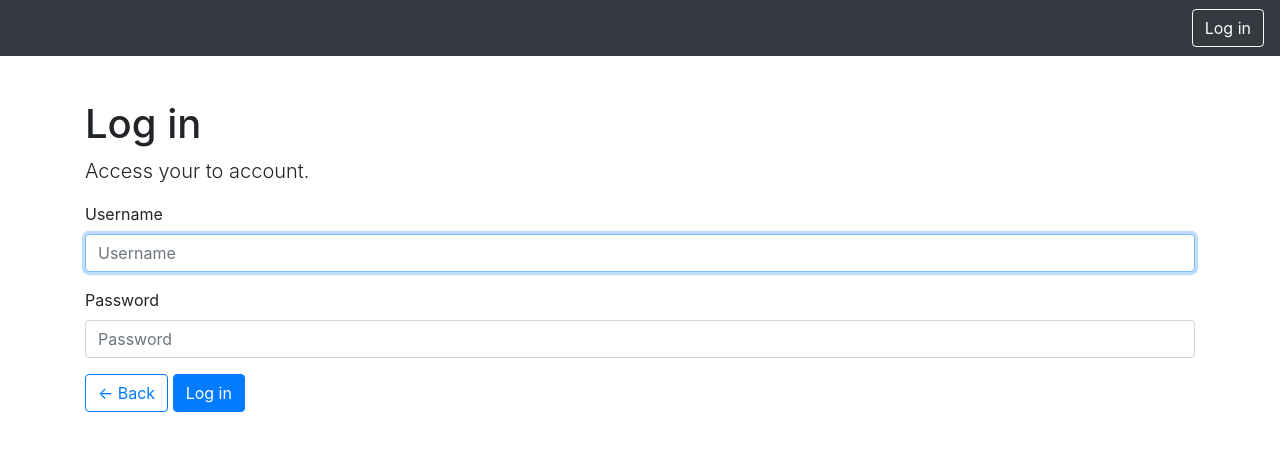
After one commit to zonagilreath/wdc-class-material-auth-sessions-commands, a Django app: page /accounts/login/ in a window 1280 px wide. The commit adds this page. Shown: the top 451 px of the page. Run offline with Django 3.2, Linux system fonts and the light colour scheme; some libraries are stand-ins or nearby versions.

Commit message:
Implement authentication. Login/Logout and login_required

```diff
--- /dev/null
+++ b/sample_project/sample_app/templates/registration/login.html
@@ -0,0 +1,52 @@
+{% load bootstrap4 %}
+
+<!doctype html>
+<html lang="en">
+  <head>
+    <meta charset="utf-8">
+    <meta name="viewport" content="width=device-width, initial-scale=1, shrink-to-fit=no">
+    <meta name="description" content="">
+    <meta name="author" content="">
+    <link rel="icon" href="https://rmotr.com/static/favicons/apple-icon-60x60.c69b596ccabe.png">
+    <title>Coinmarketcap clone</title>
+    <link href="https://maxcdn.bootstrapcdn.com/bootstrap/4.0.0/css/bootstrap.min.css" rel="stylesheet">
+    <link href="https://cdnjs.cloudflare.com/ajax/libs/font-awesome/4.7.0/css/font-awesome.css" rel="stylesheet">
+    <style media="screen">
+      .container {
+        margin-top: 100px;
+      }
+    </style>
+  </head>
+
+  <body>
+    <nav class="navbar navbar-expand-md navbar-dark bg-dark fixed-top">
+      <a class="navbar-brand" href="/products"><img src="https://rmotr.com/static/favicons/apple-icon-60x60.c69b596ccabe.png" alt="" width="32"></a>
+      <ul class="nav navbar-nav mr-auto"></ul>
+      <ul class="nav navbar-nav">
+      {% if request.user.is_authenticated %}
+        <li class="nav-item"><a class="nav-link active" href="#"><i class="fa fa-user"></i> {{request.user.username|capfirst}}</a></li>
+        <li class="nav-item"><a class="btn btn-outline-light" href="/accounts/logout">Log out</a></li>
+      {% else %}
+        <li class="nav-item"><a class="btn btn-outline-light" href="/accounts/login">Log in</a></li>
+      {% endif %}
+      </ul>
+    </nav>
+
+    <main role="main" class="container">
+      <div class="starter-template">
+        <h1>Log in</h1>
+        <p class="lead">
+          Access your to account.
+        </p>
+        <form class="" action="" method="post">
+          {% csrf_token %}
+          {% bootstrap_form form %}
+          {% buttons %}
+              <a href="/"><button type="button" class="btn btn-outline-primary">← Back</button></a>
+              <button type="submit" class="btn btn-primary">Log in</button>
+          {% endbuttons %}
+        </form>
+      </div>
+    </main>
+  </body>
+</html>
--- a/sample_project/sample_app/urls.py
+++ b/sample_project/sample_app/urls.py
@@ -1,9 +1,12 @@
 from django.urls import path
+from django.conf.urls import include
 
 from . import views
 
 
 urlpatterns = [
+    path('accounts/', include('django.contrib.auth.urls')),
+
     path('authors/', views.authors, name='authors'),
     path('author/<int:author_id>/', views.author, name='author_by_id'),
     path('create_book/', views.create_book, name='create_book'),
--- a/sample_project/sample_project/settings.py
+++ b/sample_project/sample_project/settings.py
@@ -127,3 +127,6 @@ USE_TZ = True
 # https://docs.djangoproject.com/en/2.0/howto/static-files/
 
 STATIC_URL = '/static/'
+
+LOGIN_REDIRECT_URL = '/'
+LOGOUT_REDIRECT_URL = '/'
```
Also changed, not shown: sample_project/sample_app/templates/base.html (+15 -1 lines), sample_project/sample_app/views.py (+11 -8 lines).
